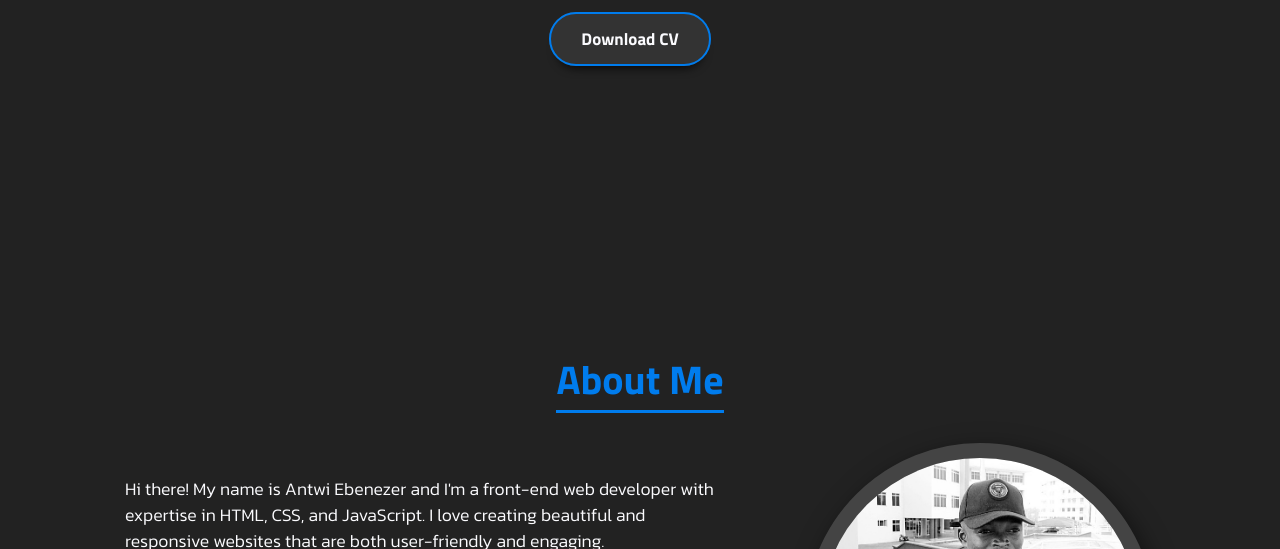
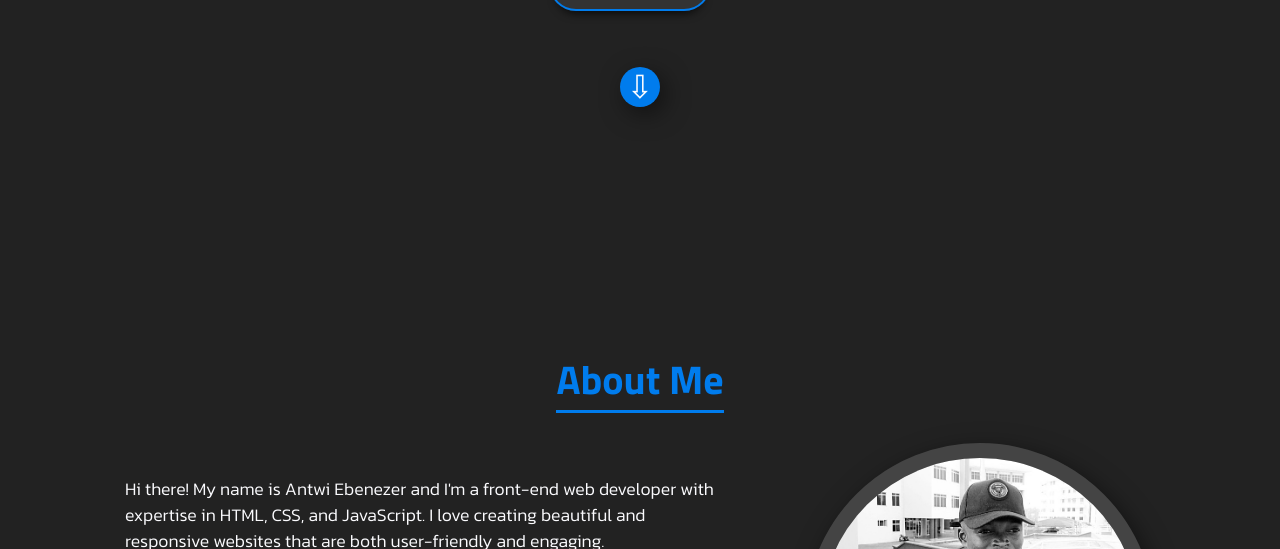
Before and after one commit to kwadwoambitious/My-Personal-Portfolio-Website, a plain HTML site: page index.html in a window 1280 px wide. Shown: the part 551-1100 px from the top of the page. Drawn offline with nearby package versions, Linux system fonts and the light colour scheme; a web font is replaced by a local one.

Commit message:
Changes in the home section

```diff
--- a/index.html
+++ b/index.html
@@ -65,8 +65,11 @@
             <div class="cv-button-container">
                 <a href="#" id="cv-download" class="menu-item">Download CV</a>
             </div>
+
+            <div class="arrow">
+                <a href="#about">&#x21E9;</a>
+            </div>
        </section>
-    </section>
 
     <!--about section-->
     <section id="about">
--- a/style.css
+++ b/style.css
@@ -182,6 +182,22 @@ nav .main-menu a:hover{
 #cv-download{
     margin-right: 20px;
     border-color: var(--light-blue);
+}
+
+.arrow a{
+    color: var(--white-color);
+    font-size: 3.2rem;
+    text-decoration: none;
+    display: block;
+    margin-top: 70px;
+    background-color: var(--light-blue);
+    width: 40px;
+    height: 40px;
+    display: flex;
+    align-items: center;
+    justify-content: center;
+    border-radius: 50%;
+    box-shadow: 5px 7px 25px rgba(0, 0, 0, 0.5);
 }
 
 /* each section title styling */
```
